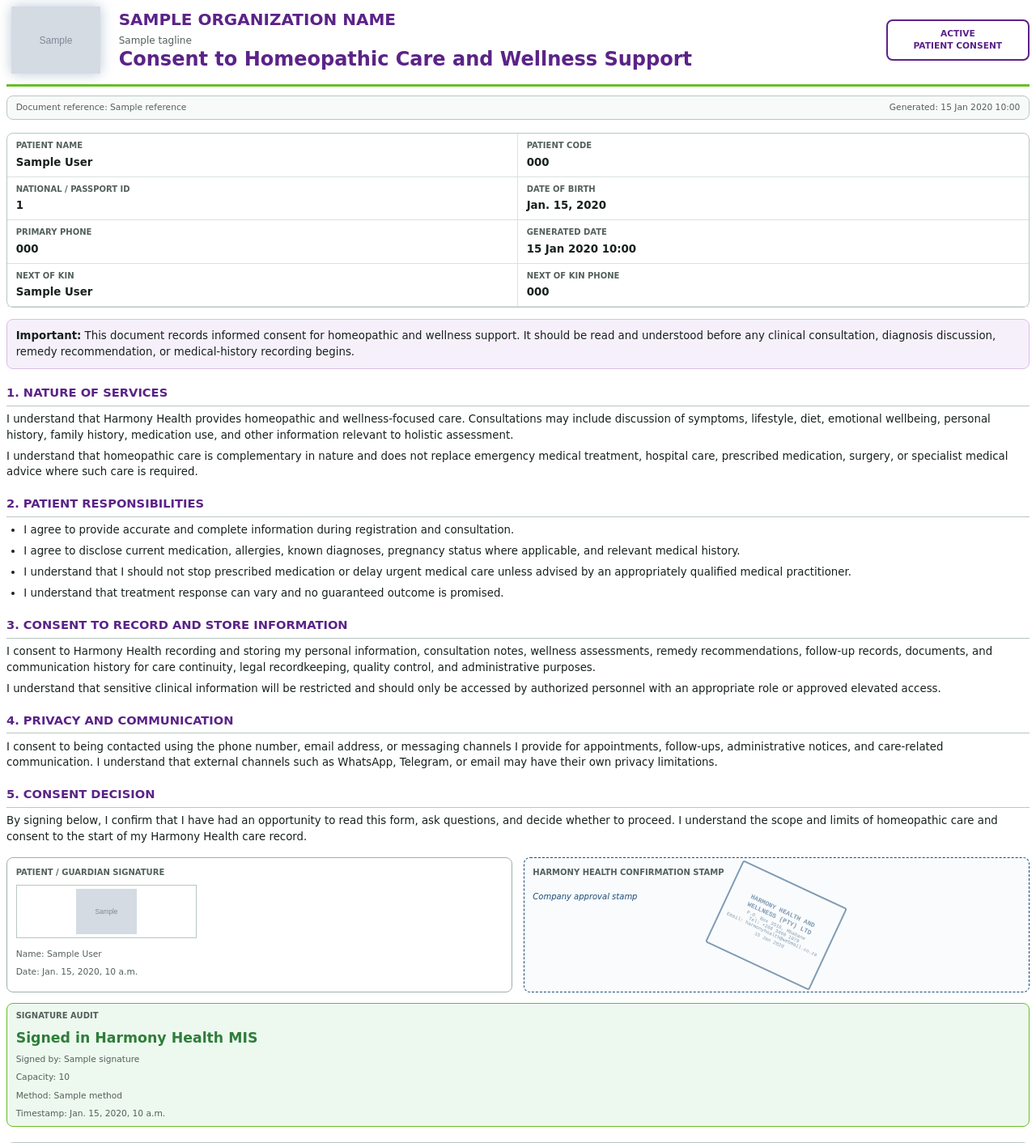
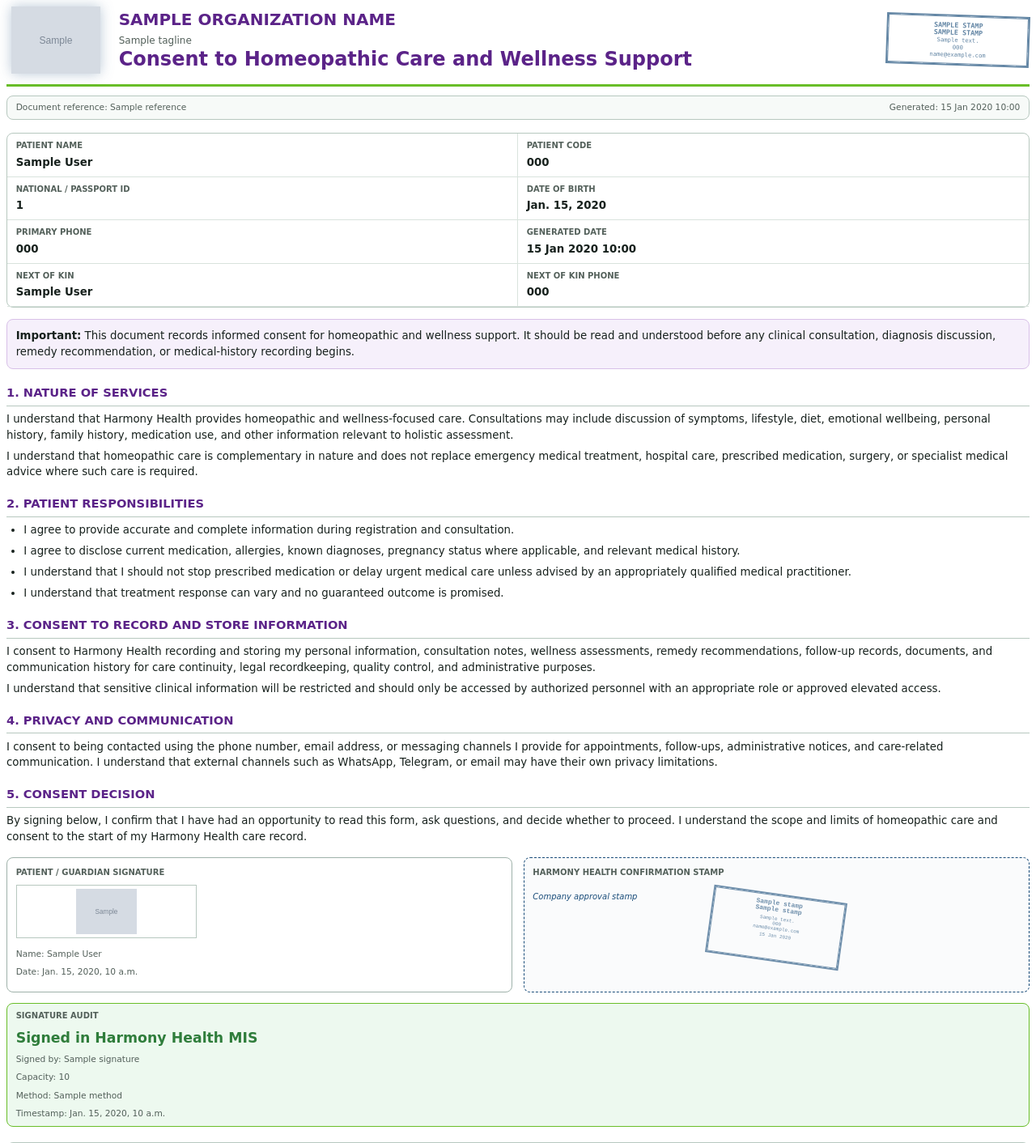
Before and after one commit to Ayandadlamini12/Harmony-System-Django, a Django app: template backend/clinic/templates/clinic/documents/consent_form.html in a window 1280 px wide. Shown: the top 1412 px of the page at 81% size. Run offline with Django 5.2, Linux system fonts and the light colour scheme; tables that the repository leaves empty hold one stand-in row (values such as "Sample post"); the template is opened without the code that fills it: values that come from a table or form of the project are taken from there, most other values are stand-ins (such as "Sample title", 1, 10 or a date in 2020); grey boxes marked "Sample" are stand-in pictures; data that the repository does not hold is empty; parts of the project's set-up code (start-up, migrations or seed data) failed here and were passed over.

Commit message:
Centralize Harmony document stamp

```diff
--- a/backend/clinic/templates/clinic/documents/consent_form.html
+++ b/backend/clinic/templates/clinic/documents/consent_form.html
@@ -77,15 +77,24 @@
       margin-top: 2pt;
     }
     .stamp {
-      border: 2px solid #5b2388;
-      border-radius: 6pt;
-      color: #5b2388;
-      font-size: 8pt;
+      border: 2px solid #1a4d7a;
+      box-shadow: inset 0 0 0 1px #1a4d7a;
+      color: #1a4d7a;
+      font-family: "DejaVu Sans Mono", "Courier New", monospace;
+      font-size: 6.3pt;
       font-weight: 700;
-      padding: 6pt;
+      line-height: 1.08;
+      opacity: 0.68;
+      padding: 5pt 4pt;
       text-align: center;
       text-transform: uppercase;
-      width: 118pt;
+      transform: rotate(2deg);
+      width: 122pt;
+    }
+    .stamp .stamp-small {
+      font-size: 5.4pt;
+      font-weight: 400;
+      text-transform: none;
     }
     .document-strip {
       background: #f7faf8;
@@ -202,8 +211,11 @@
       </div>
     </div>
     <div class="stamp">
-      {{ document.get_status_display }}<br>
-      Patient Consent
+      {{ stamp.name_line_1 }}<br>
+      {{ stamp.name_line_2 }}<br>
+      <span class="stamp-small">{{ stamp.address }}</span><br>
+      <span class="stamp-small">{{ stamp.phone }}</span><br>
+      <span class="stamp-small">{{ stamp.email }}</span>
     </div>
   </header>
   <section class="document-strip">
@@ -261,35 +273,30 @@
     </div>
     <div class="signature-box" style="position: relative; background: #fafbfc; border: 1px dashed #1a4d7a;">
       <span class="label">Harmony Health Confirmation Stamp</span>
-      <!-- Company Rubber Stamp with Details -->
       <div style="
         position: absolute;
-        top: 50%;
+        top: 52%;
         left: 50%;
-        width: 130px;
-        height: 100px;
-        transform: translate(-50%, -50%) rotate(25deg);
+        width: 150px;
+        min-height: 68px;
+        transform: translate(-50%, -50%) rotate(8deg);
         border: 2px solid #1a4d7a;
-        border-radius: 3px;
-        display: flex;
-        flex-direction: column;
-        align-items: center;
-        justify-content: center;
-        opacity: 0.55;
+        box-shadow: inset 0 0 0 1px #1a4d7a;
+        opacity: 0.62;
         font-family: 'Courier New', monospace;
         color: #1a4d7a;
-        line-height: 1;
+        line-height: 1.05;
         pointer-events: none;
-        font-size: 7px;
+        font-size: 6px;
         font-weight: bold;
-        padding: 4px;
+        padding: 6px;
         text-align: center;
       ">
-        <div style="font-size: 8px; font-weight: bold; margin-bottom: 2px;">HARMONY HEALTH AND</div>
-        <div style="font-size: 8px; font-weight: bold;">WELLNESS (PTY) LTD</div>
-        <div style="font-size: 6px; margin-top: 3px; font-weight: normal;">P.O. Box 3516, Mbabane</div>
-        <div style="font-size: 6px; font-weight: normal;">Tel: +268 3460 1079</div>
-        <div style="font-size: 6px; font-weight: normal;">Email: harmonyhealth@webmail.co.za</div>
+        <div style="font-size: 8px; font-weight: bold;">{{ stamp.name_line_1 }}</div>
+        <div style="font-size: 8px; font-weight: bold;">{{ stamp.name_line_2 }}</div>
+        <div style="font-size: 6px; margin-top: 4px; font-weight: normal;">{{ stamp.address }}</div>
+        <div style="font-size: 6px; font-weight: normal;">{{ stamp.phone }}</div>
+        <div style="font-size: 6px; font-weight: normal;">{{ stamp.email }}</div>
         <div style="font-size: 6px; margin-top: 2px; font-weight: normal;">{{ issued_at|date:"d M Y" }}</div>
       </div>
       <p class="small" style="color: #1a4d7a; font-size: 7.5pt; margin-top: 12pt; position: relative; z-index: 1;">
```
Also changed, not shown: backend/clinic/document_branding.py (added, +77 -0 lines), backend/clinic/document_generation.py (+10 -50 lines).
